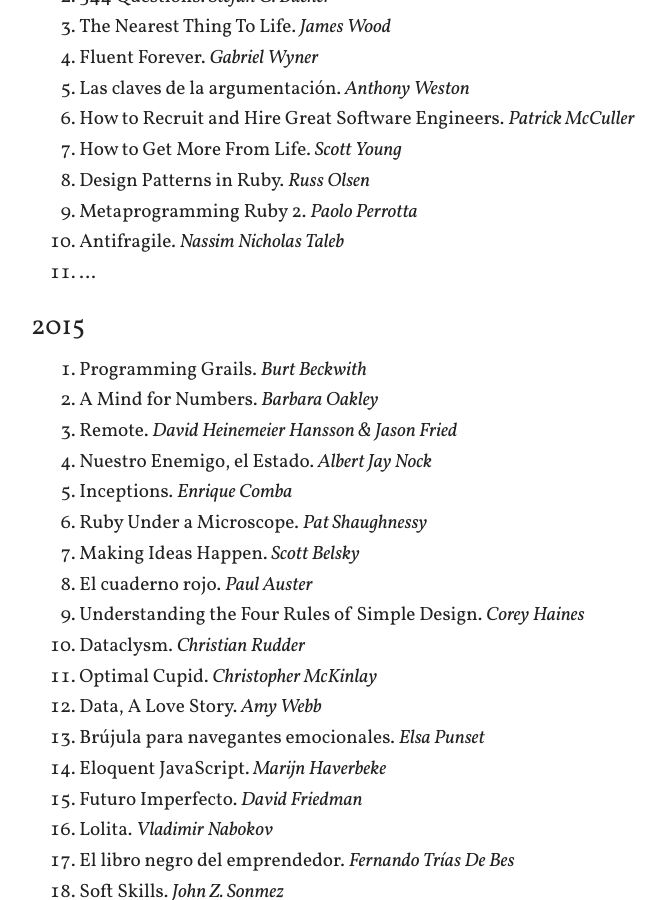
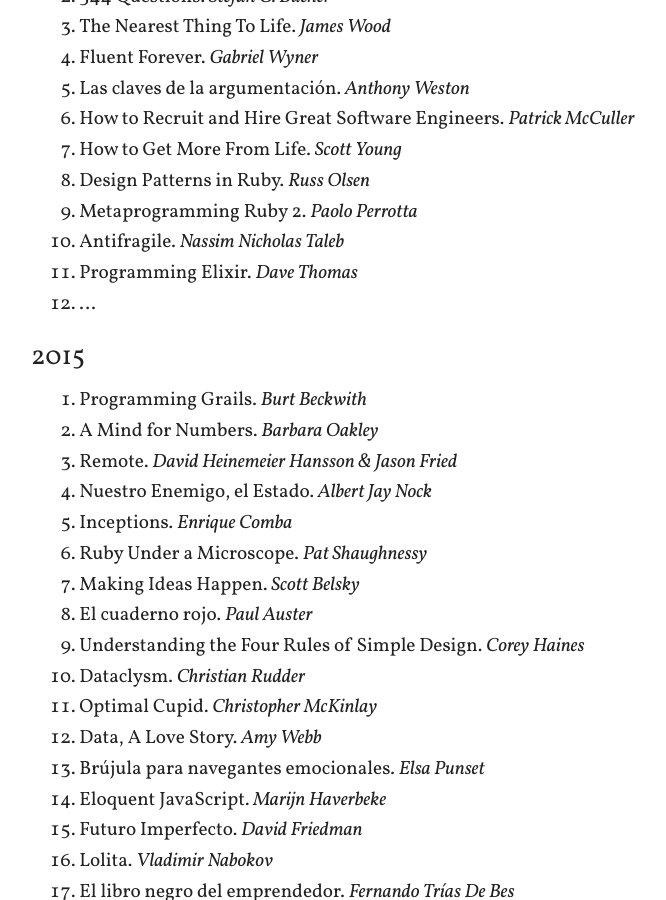
Before and after one commit to arturoherrero/arturoherrero.com, a Jekyll site: the page built from books.md, in a window 1280 px wide and 900 px high, scrolled down 367 px. Shown: the whole window, without its empty margins (249-915 px from the left). Built offline with Jekyll 4.4.1, drawn with Linux system fonts in a browser that asks for light colours.

Commit message:
Update books

```diff
--- a/books.md
+++ b/books.md
@@ -19,7 +19,8 @@
 8. Design Patterns in Ruby. *Russ Olsen*
 9. Metaprogramming Ruby 2. *Paolo Perrotta*
 10. Antifragile. *Nassim Nicholas Taleb*
-11. ...
+11. Programming Elixir. *Dave Thomas*
+12. ...
 
 
 ### 2015
```
